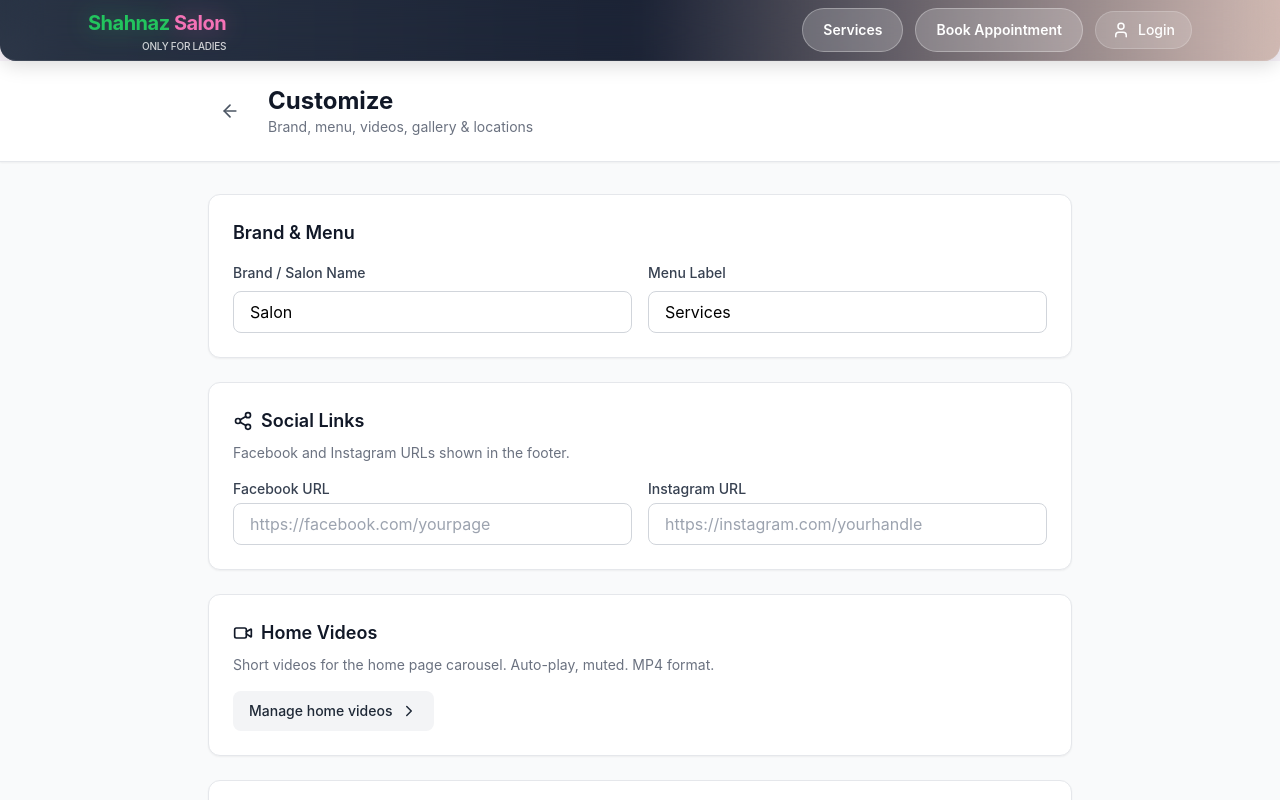
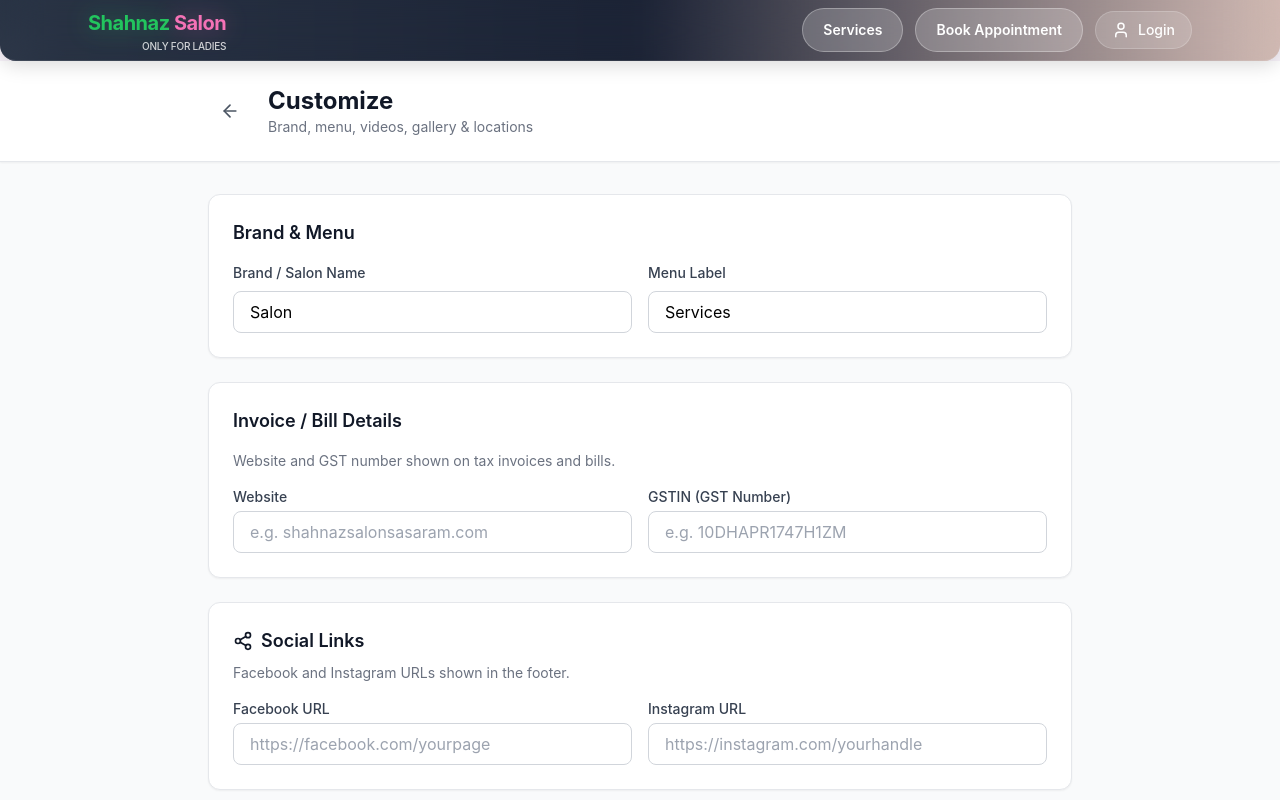
Before and after one commit to abhinawagoo/salonbooking, a Next.js app: page /admin/customize in a window 1280 px wide. Shown: the top 800 px of the page. Built offline with nearby package versions, Linux system fonts and the light colour scheme; no server answers; the database is empty.

Commit message:
upadating invoice

```diff
--- a/app/admin/customize/page.tsx
+++ b/app/admin/customize/page.tsx
@@ -15,8 +15,7 @@ interface Settings {
   heroVideoUrls: string[]
   galleryImageUrls: string[]
   invoiceWebsite: string
-  invoiceUpiId: string
-  invoiceTerms: string
+  invoiceGst: string
   facebookUrl: string
   instagramUrl: string
 }
@@ -29,8 +28,7 @@ export default function AdminCustomizePage() {
     heroVideoUrls: [],
     galleryImageUrls: [],
     invoiceWebsite: '',
-    invoiceUpiId: '',
-    invoiceTerms: '',
+    invoiceGst: '',
     facebookUrl: '',
     instagramUrl: '',
   })
@@ -55,8 +53,7 @@ export default function AdminCustomizePage() {
         heroVideoUrls: Array.isArray(data.heroVideoUrls) ? data.heroVideoUrls : [],
         galleryImageUrls: Array.isArray(data.galleryImageUrls) ? data.galleryImageUrls : [],
         invoiceWebsite: data.invoiceWebsite ?? '',
-        invoiceUpiId: data.invoiceUpiId ?? '',
-        invoiceTerms: data.invoiceTerms ?? '',
+        invoiceGst: data.invoiceGst ?? '',
         facebookUrl: data.facebookUrl ?? '',
         instagramUrl: data.instagramUrl ?? '',
       })
@@ -237,12 +234,40 @@ export default function AdminCustomizePage() {
                   placeholder="e.g. Services or Menu"
                 />
               </div>
+            </div>
           </div>
-        </div>
+
+          {/* Invoice / Bill details - shown on tax invoice */}
+          <div className="bg-white rounded-xl shadow-sm border border-gray-200 p-4 sm:p-6">
+            <h2 className="text-lg font-semibold text-gray-900 mb-4">Invoice / Bill Details</h2>
+            <p className="text-sm text-gray-500 mb-4">Website and GST number shown on tax invoices and bills.</p>
+            <div className="grid grid-cols-1 md:grid-cols-2 gap-4">
+              <div>
+                <label className="block text-sm font-medium text-gray-700 mb-1">Website</label>
+                <input
+                  type="text"
+                  value={settings.invoiceWebsite}
+                  onChange={(e) => setSettings((s) => ({ ...s, invoiceWebsite: e.target.value }))}
+                  className="w-full px-4 py-2 border border-gray-300 rounded-lg focus:ring-2 focus:ring-primary-500 focus:border-transparent"
+                  placeholder="e.g. shahnazsalonsasaram.com"
+                />
+              </div>
+              <div>
+                <label className="block text-sm font-medium text-gray-700 mb-1">GSTIN (GST Number)</label>
+                <input
+                  type="text"
+                  value={settings.invoiceGst}
+                  onChange={(e) => setSettings((s) => ({ ...s, invoiceGst: e.target.value }))}
+                  className="w-full px-4 py-2 border border-gray-300 rounded-lg focus:ring-2 focus:ring-primary-500 focus:border-transparent"
+                  placeholder="e.g. 10DHAPR1747H1ZM"
+                />
+              </div>
+            </div>
+          </div>
 
           {SHOW_HERO_BANNER_UPLOAD && (
-          /* Hero Banner (single image, carousel slide on homepage) - hidden until upload fixed */
           <div className="bg-white rounded-xl shadow-sm border border-gray-200 p-4 sm:p-6">
+            {/* Hero Banner (single image, carousel slide on homepage) - hidden until upload fixed */}
             <h2 className="text-lg font-semibold text-gray-900 mb-2 flex items-center gap-2">
               <ImageIcon size={20} />
               Hero Banner
--- a/app/api/admin/settings/route.ts
+++ b/app/api/admin/settings/route.ts
@@ -12,7 +12,7 @@ function parseJsonArray(str: string | null): string[] {
   }
 }
 
-type SettingsRow = { brandName: string; menuLabel: string; heroVideoUrls: string | null; galleryImageUrls: string | null; invoiceWebsite: string | null; invoiceUpiId: string | null; invoiceTerms: string | null; facebookUrl: string | null; instagramUrl: string | null }
+type SettingsRow = { brandName: string; menuLabel: string; heroVideoUrls: string | null; galleryImageUrls: string | null; invoiceWebsite: string | null; invoiceGst: string | null; invoiceUpiId: string | null; invoiceTerms: string | null; facebookUrl: string | null; instagramUrl: string | null }
 
 const defaultSettings = {
   brandName: 'Salon',
@@ -21,6 +21,7 @@ const defaultSettings = {
   heroVideoUrls: [] as string[],
   galleryImageUrls: [] as string[],
   invoiceWebsite: null as string | null,
+  invoiceGst: null as string | null,
   invoiceUpiId: null as string | null,
   invoiceTerms: null as string | null,
   facebookUrl: null as string | null,
@@ -33,7 +34,7 @@ export async function GET() {
     try {
       rows = await prisma.$queryRaw<SettingsRow[]>`
         SELECT "brandName", "menuLabel", "heroVideoUrls", "galleryImageUrls",
-          "invoiceWebsite", "invoiceUpiId", "invoiceTerms",
+          "invoiceWebsite", "invoiceGst", "invoiceUpiId", "invoiceTerms",
           "facebookUrl", "instagramUrl"
         FROM "SiteCustomization" WHERE id = 1 LIMIT 1
       `
@@ -53,6 +54,7 @@ export async function GET() {
           heroVideoUrls: parseJsonArray(s.heroVideoUrls),
           galleryImageUrls: parseJsonArray(s.galleryImageUrls),
           invoiceWebsite: s.invoiceWebsite ?? null,
+          invoiceGst: (s as { invoiceGst?: string | null }).invoiceGst ?? null,
           invoiceUpiId: s.invoiceUpiId ?? null,
           invoiceTerms: s.invoiceTerms ?? null,
           facebookUrl: null,
@@ -75,6 +77,7 @@ export async function GET() {
       heroVideoUrls: parseJsonArray(s.heroVideoUrls),
       galleryImageUrls: parseJsonArray(s.galleryImageUrls),
       invoiceWebsite: s.invoiceWebsite ?? null,
+      invoiceGst: s.invoiceGst ?? null,
       invoiceUpiId: s.invoiceUpiId ?? null,
       invoiceTerms: s.invoiceTerms ?? null,
       facebookUrl: s.facebookUrl ?? null,
@@ -89,7 +92,7 @@ export async function GET() {
 async function updateSettings(request: Request) {
   try {
     const body = await request.json()
-    const { brandName, menuLabel, heroVideoUrls, galleryImageUrls, invoiceWebsite, invoiceUpiId, invoiceTerms, facebookUrl, instagramUrl } = body
+    const { brandName, menuLabel, heroVideoUrls, galleryImageUrls, invoiceWebsite, invoiceGst, invoiceUpiId, invoiceTerms, facebookUrl, instagramUrl } = body
 
     const heroArr = Array.isArray(heroVideoUrls) ? heroVideoUrls.slice(0, 5) : []
     const galleryArr = Array.isArray(galleryImageUrls)
@@ -123,6 +126,7 @@ async function updateSettings(request: Request) {
     const brand = (brandName !== undefined ? String(brandName).trim() : null) || 'Salon'
     const menu = (menuLabel !== undefined ? String(menuLabel).trim() : null) || 'Services'
     const invWeb = invoiceWebsite !== undefined ? String(invoiceWebsite).trim() || null : undefined
+    const invGst = invoiceGst !== undefined ? String(invoiceGst).trim() || null : undefined
     const invUpi = invoiceUpiId !== undefined ? String(invoiceUpiId).trim() || null : undefined
     const invTerms = invoiceTerms !== undefined ? String(invoiceTerms).trim() || null : undefined
     const fbUrl = facebookUrl !== undefined ? String(facebookUrl).trim() || null : undefined
@@ -137,6 +141,7 @@ async function updateSettings(request: Request) {
         heroVideoUrls: JSON.stringify(heroArr),
         galleryImageUrls: JSON.stringify(galleryArr),
         invoiceWebsite: invWeb ?? null,
+        invoiceGst: invGst ?? null,
         invoiceUpiId: invUpi ?? null,
         invoiceTerms: invTerms ?? null,
         facebookUrl: fbUrl ?? null,
@@ -148,6 +153,7 @@ async function updateSettings(request: Request) {
         heroVideoUrls: JSON.stringify(heroArr),
         galleryImageUrls: JSON.stringify(galleryArr),
         ...(invWeb !== undefined && { invoiceWebsite: invWeb }),
+        ...(invGst !== undefined && { invoiceGst: invGst }),
         ...(invUpi !== undefined && { invoiceUpiId: invUpi }),
         ...(invTerms !== undefined && { invoiceTerms: invTerms }),
         ...(fbUrl !== undefined && { facebookUrl: fbUrl }),
@@ -161,6 +167,7 @@ async function updateSettings(request: Request) {
       heroVideoUrls: s.heroVideoUrls,
       galleryImageUrls: s.galleryImageUrls,
       invoiceWebsite: s.invoiceWebsite,
+      invoiceGst: s.invoiceGst,
       invoiceUpiId: s.invoiceUpiId,
       invoiceTerms: s.invoiceTerms,
       facebookUrl: s.facebookUrl,
@@ -174,6 +181,7 @@ async function updateSettings(request: Request) {
       heroVideoUrls: parseJsonArray(r?.heroVideoUrls ?? null),
       galleryImageUrls: parseJsonArray(r?.galleryImageUrls ?? null),
       invoiceWebsite: r?.invoiceWebsite ?? null,
+      invoiceGst: r?.invoiceGst ?? null,
       invoiceUpiId: r?.invoiceUpiId ?? null,
       invoiceTerms: r?.invoiceTerms ?? null,
       facebookUrl: r?.facebookUrl ?? null,
--- a/app/api/invoice/pdf/route.ts
+++ b/app/api/invoice/pdf/route.ts
@@ -62,7 +62,8 @@ export async function POST(request: Request) {
         customerName: booking.user?.name ?? undefined,
         customerMobile: booking.user?.mobile ?? undefined,
         brandName: site?.brandName ?? undefined,
-        website: site?.invoiceWebsite ?? undefined,
+        website: site?.invoiceWebsite ?? 'shahnazsalonsasaram.com',
+        gstNumber: site?.invoiceGst ?? '10DHAPR1747H1ZM',
         terms: site?.invoiceTerms ?? undefined,
         invoiceNumber: billNo,
       }
--- a/app/api/settings/route.ts
+++ b/app/api/settings/route.ts
@@ -11,7 +11,7 @@ function parseJsonArray(str: string | null): string[] {
   }
 }
 
-type SettingsRow = { brandName: string; menuLabel: string; heroVideoUrls: string | null; galleryImageUrls: string | null; invoiceWebsite: string | null; invoiceUpiId: string | null; invoiceTerms: string | null; facebookUrl?: string | null; instagramUrl?: string | null }
+type SettingsRow = { brandName: string; menuLabel: string; heroVideoUrls: string | null; galleryImageUrls: string | null; invoiceWebsite: string | null; invoiceGst?: string | null; invoiceUpiId: string | null; invoiceTerms: string | null; facebookUrl?: string | null; instagramUrl?: string | null }
 
 const DEFAULT = {
   brandName: 'Salon',
@@ -20,6 +20,7 @@ const DEFAULT = {
   heroVideoUrls: [] as string[],
   galleryImageUrls: [] as string[],
   invoiceWebsite: null as string | null,
+  invoiceGst: null as string | null,
   invoiceUpiId: null as string | null,
   invoiceTerms: null as string | null,
   facebookUrl: null as string | null,
@@ -33,7 +34,7 @@ export async function GET() {
     try {
       rows = await prisma.$queryRaw<SettingsRow[]>`
         SELECT "brandName", "menuLabel", "heroVideoUrls", "galleryImageUrls",
-          "invoiceWebsite", "invoiceUpiId", "invoiceTerms",
+          "invoiceWebsite", "invoiceGst", "invoiceUpiId", "invoiceTerms",
           "facebookUrl", "instagramUrl"
         FROM "SiteCustomization" WHERE id = 1 LIMIT 1
       `
@@ -42,7 +43,7 @@ export async function GET() {
         SELECT "brandName", "menuLabel" FROM "SiteCustomization" WHERE id = 1 LIMIT 1
       `
       if (!minimal.length) return NextResponse.json(DEFAULT)
-      const fallback = { ...DEFAULT, brandName: minimal[0].brandName, menuLabel: minimal[0].menuLabel, invoiceWebsite: null, invoiceUpiId: null, invoiceTerms: null, facebookUrl: null, instagramUrl: null }
+      const fallback = { ...DEFAULT, brandName: minimal[0].brandName, menuLabel: minimal[0].menuLabel, invoiceWebsite: null, invoiceGst: null, invoiceUpiId: null, invoiceTerms: null, facebookUrl: null, instagramUrl: null }
       if (process.env.NEXT_PUBLIC_HERO_VIDEO_URL) {
         fallback.heroVideoUrls = [process.env.NEXT_PUBLIC_HERO_VIDEO_URL]
       }
@@ -61,6 +62,7 @@ export async function GET() {
       heroVideoUrls,
       galleryImageUrls: parseJsonArray(s.galleryImageUrls),
       invoiceWebsite: s.invoiceWebsite ?? null,
+      invoiceGst: s.invoiceGst ?? null,
       invoiceUpiId: s.invoiceUpiId ?? null,
       invoiceTerms: s.invoiceTerms ?? null,
       facebookUrl: s.facebookUrl ?? null,
--- a/app/booking/invoice/page.tsx
+++ b/app/booking/invoice/page.tsx
@@ -36,7 +36,7 @@ function InvoicePageContent() {
   } | null>(null)
   const [loading, setLoading] = useState(true)
   const [error, setError] = useState<string | null>(null)
-  const [invoiceSettings, setInvoiceSettings] = useState<{ brandName?: string; website?: string; terms?: string }>({})
+  const [invoiceSettings, setInvoiceSettings] = useState<{ brandName?: string; website?: string; gstNumber?: string; terms?: string }>({})
   const [downloading, setDownloading] = useState(false)
 
   useEffect(() => {
@@ -65,7 +65,8 @@ function InvoicePageContent() {
         })
         setInvoiceSettings({
           brandName: settings.brandName,
-          website: settings.invoiceWebsite,
+          website: settings.invoiceWebsite ?? 'shahnazsalonsasaram.com',
+          gstNumber: settings.invoiceGst ?? '10DHAPR1747H1ZM',
           terms: settings.invoiceTerms ?? '',
         })
       })
@@ -160,7 +161,8 @@ function InvoicePageContent() {
             salonName: (invoiceSettings.brandName || bookingData.locationName || 'SALON').toUpperCase(),
             phone: bookingData.locationMobile ?? undefined,
             address: bookingData.locationAddress ?? undefined,
-            website: invoiceSettings.website ?? undefined,
+            website: invoiceSettings.website ?? 'shahnazsalonsasaram.com',
+            gstNumber: invoiceSettings.gstNumber ?? '10DHAPR1747H1ZM',
             logoUrl: bookingData.locationImageUrl ?? undefined,
             invoiceNo: bookingData.billNo ?? bookingData.token,
             invoiceDate: format(dateObj, 'dd/MM/yyyy'),
--- a/components/ConfirmationScreen.tsx
+++ b/components/ConfirmationScreen.tsx
@@ -55,7 +55,7 @@ export default function ConfirmationScreen({
   locationImageUrl,
 }: ConfirmationScreenProps) {
   const router = useRouter()
-  const [invoiceSettings, setInvoiceSettings] = useState<{ brandName?: string; website?: string; terms?: string }>({})
+  const [invoiceSettings, setInvoiceSettings] = useState<{ brandName?: string; website?: string; gstNumber?: string; terms?: string }>({})
   const [downloading, setDownloading] = useState(false)
 
   useEffect(() => {
@@ -63,7 +63,8 @@ export default function ConfirmationScreen({
       .then((r) => r.json())
       .then((s) => setInvoiceSettings({
         brandName: s.brandName,
-        website: s.invoiceWebsite ?? s.website,
+        website: s.invoiceWebsite ?? s.website ?? 'shahnazsalonsasaram.com',
+        gstNumber: s.invoiceGst ?? '10DHAPR1747H1ZM',
         terms: s.invoiceTerms ?? '',
       }))
       .catch(() => {})
@@ -96,7 +97,8 @@ export default function ConfirmationScreen({
         locationMobile,
         locationImageUrl,
         brandName: settings.brandName,
-        website: settings.invoiceWebsite,
+        website: settings.invoiceWebsite ?? 'shahnazsalonsasaram.com',
+        gstNumber: settings.invoiceGst ?? '10DHAPR1747H1ZM',
         terms: settings.invoiceTerms ?? '',
         invoiceNumber: billNo ?? bookingToken,
       }
@@ -182,7 +184,8 @@ export default function ConfirmationScreen({
           salonName: (invoiceSettings.brandName || locationName || 'SALON').toUpperCase(),
           phone: locationMobile ?? undefined,
           address: locationAddress ?? undefined,
-          website: invoiceSettings.website ?? undefined,
+          website: invoiceSettings.website ?? 'shahnazsalonsasaram.com',
+          gstNumber: invoiceSettings.gstNumber ?? '10DHAPR1747H1ZM',
           logoUrl: locationImageUrl ?? undefined,
           invoiceNo: billNo ?? bookingToken,
           invoiceDate: format(date instanceof Date ? date : new Date(date as string), 'dd/MM/yyyy'),
--- a/components/TaxInvoice.tsx
+++ b/components/TaxInvoice.tsx
@@ -19,6 +19,7 @@ export interface TaxInvoiceData {
   phone?: string
   address?: string
   website?: string
+  gstNumber?: string
   logoUrl?: string
   invoiceNo: string
   invoiceDate: string
@@ -84,6 +85,11 @@ export default function TaxInvoice({ data }: { data: TaxInvoiceData }) {
                 >
                   {data.website.replace(/^https?:\/\//, '')}
                 </a>
+              </p>
+            )}
+            {data.gstNumber && (
+              <p className="text-xs sm:text-sm text-gray-600 mt-0.5">
+                Goods and Services Tax Identification Number: {data.gstNumber}
               </p>
             )}
           </div>
--- a/lib/generateInvoice.ts
+++ b/lib/generateInvoice.ts
@@ -33,6 +33,7 @@ export interface InvoiceData {
   customerMobile?: string
   brandName?: string
   website?: string
+  gstNumber?: string
   terms?: string
   invoiceNumber?: string
 }
@@ -155,6 +156,10 @@ export function generateInvoicePDF(data: InvoiceData) {
   }
   if (data.website) {
     doc.text(data.website, leftX, lineY)
+    lineY += 6
+  }
+  if (data.gstNumber) {
+    doc.text(`Goods and Services Tax Identification Number: ${data.gstNumber}`, leftX, lineY)
     lineY += 6
   }
 
```
Also changed, not shown: 2 other files (tests, documents, lock files or other folders).
